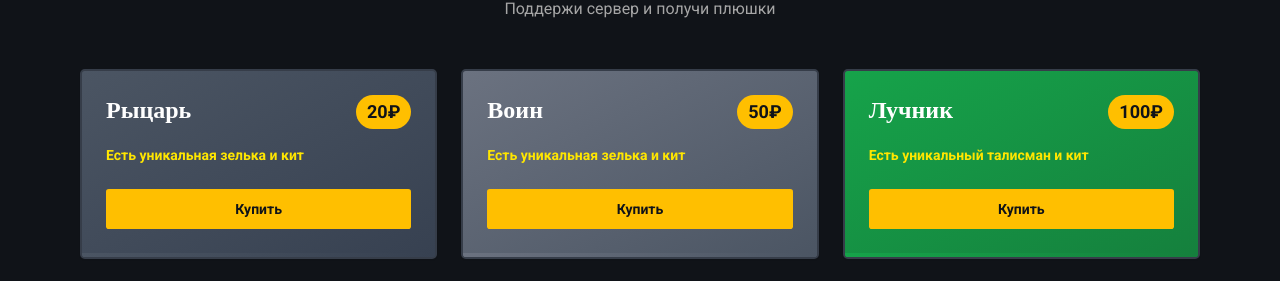
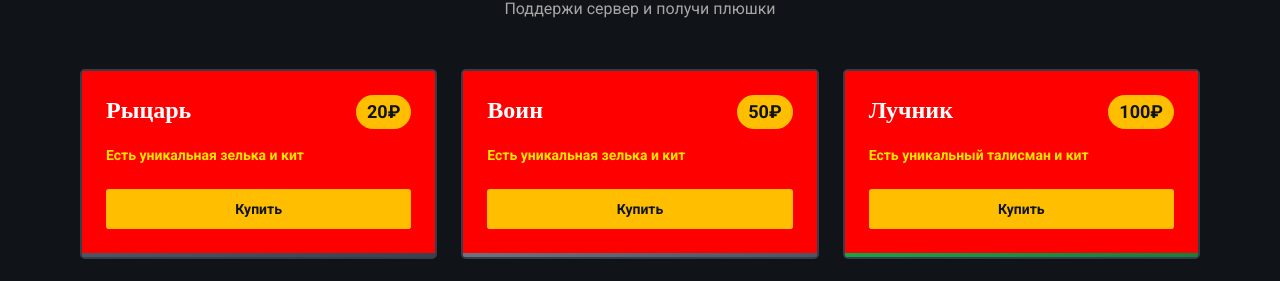
Before and after one commit to pr-poehali-dev/minecraft-donation-site-26, a React (Vite) app: page / in a window 1280 px wide. Shown: the part 636-917 px from the top of the page. Built offline with nearby package versions, Linux system fonts and the light colour scheme.

Commit message:
Обновление 1 компонентов

```diff
--- a/src/pages/Index.tsx
+++ b/src/pages/Index.tsx
@@ -186,7 +186,7 @@ const Index = () => {
                   key={donate.name}
                   className={`bg-gradient-to-br ${donate.color} border-2 border-border hover:border-primary transition-all duration-300 hover:scale-105 hover:shadow-2xl overflow-hidden group`}
                 >
-                  <div className="p-6">
+                  <div className="p-6 bg-[#ff0000]">
                     <div className="flex justify-between items-start mb-4">
                       <h3 className="text-2xl font-bold text-white">{donate.name}</h3>
                       <Badge variant="secondary" className="text-lg font-bold bg-primary text-primary-foreground">
```
